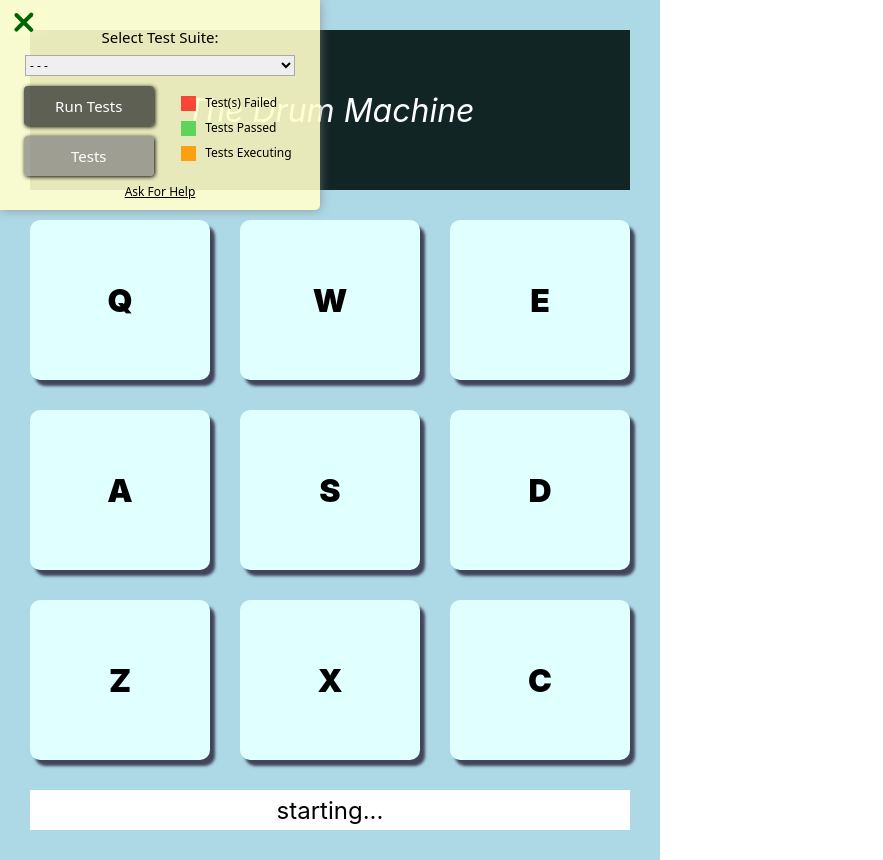
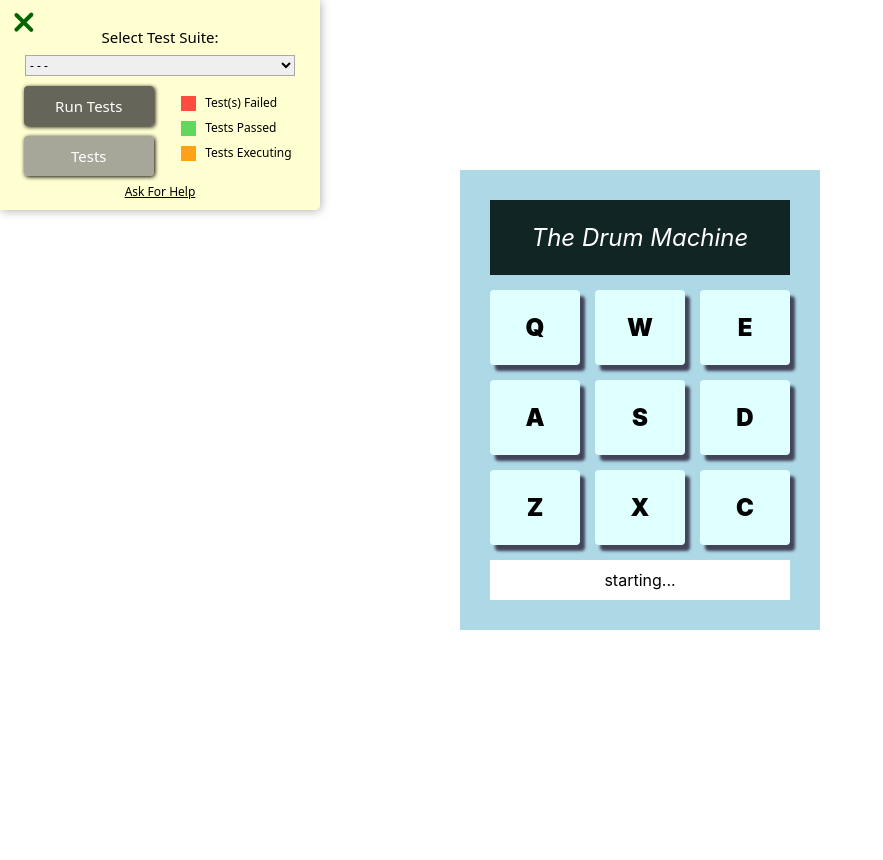
Before and after one commit to MarcinPietkiewicz/drum-machine-redux, a React (Create React App) app: page / in a window 1280 px wide. Shown: the whole page, without its empty margins (0-883 px from the left). After the commit the page ends 800 px from the top, so only its background shows below. Built offline with nearby package versions, Linux system fonts and the light colour scheme.

Commit message:
Moved sound console to the center of the screen

```diff
--- a/src/App.css
+++ b/src/App.css
@@ -2,35 +2,43 @@
   text-align: center;
 }
 
-#header {
-  grid-column: 1/4;
-  background-color:rgb(18, 37, 37);
+#center-container {
   display: flex;
   justify-content: center;
   align-items: center;
-  font-size:2em;
+  text-align: center;
+  min-height: 100vh;
+}
+
+#header {
+  grid-column: 1/4;
+  background-color: rgb(18, 37, 37);
+  display: flex;
+  justify-content: center;
+  align-items: center;
+  font-size: 1.5em;
   color: white;
   font-style: italic;
 }
 
 #drum-machine {
-  background-color:lightblue;
-  width: 600px;
-  height:800px;
+  background-color: lightblue;
+  width: 300px;
+  height: 400px;
   display: grid;
-  padding:30px;
+  padding: 30px;
   grid-template-columns: 1fr 1fr 1fr;
   grid-template-rows: repeat(4, 1fr) 40px;
-  gap:30px;
+  gap: 15px;
 }
 
 #display {
-  background-color:white;
+  background-color: white;
   grid-column: 1 / 4;
-  display:flex;
+  display: flex;
   justify-content: center;
   align-items: center;
-  font-size: 1.5em;
+  font-size: 1em;
   user-select: none;
   -webkit-user-select: none;
   -khtml-user-select: none;
--- a/src/App.js
+++ b/src/App.js
@@ -5,15 +5,17 @@ import DrumBox from "./DrumBox";
 class App extends React.Component {
   constructor(props) {
     super(props);
-    this.state = {display: 'starting...'};
+    this.state = { display: "starting..." };
   }
 
   render() {
     return (
-      <div className="App" id="drum-machine">
-        <div id="header">The Drum Machine</div>
-        <DrumBox />
-        <div id="display">{this.state.display}</div>
+      <div id="center-container">
+        <div className="App" id="drum-machine">
+          <div id="header">The Drum Machine</div>
+          <DrumBox />
+          <div id="display">{this.state.display}</div>
+        </div>
       </div>
     );
   }
--- a/src/DrumPad.css
+++ b/src/DrumPad.css
@@ -1,12 +1,12 @@
 .drum-pad {
   width: 100%;
   height: 100%;
-  border-radius:10px;
+  border-radius:4px;
   display: flex;
   justify-content: center;
   align-items: center;
   font-weight: 900;
-  font-size:2em;
+  font-size:1.5em;
   user-select: none;
   -webkit-user-select: none;
   -khtml-user-select: none;
```
